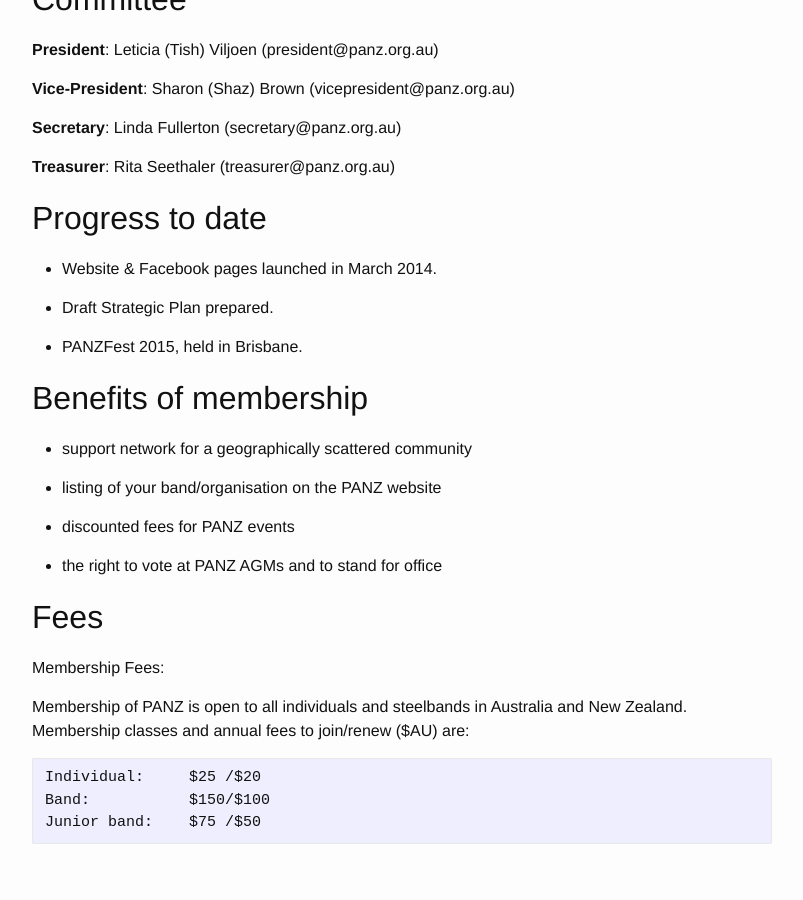
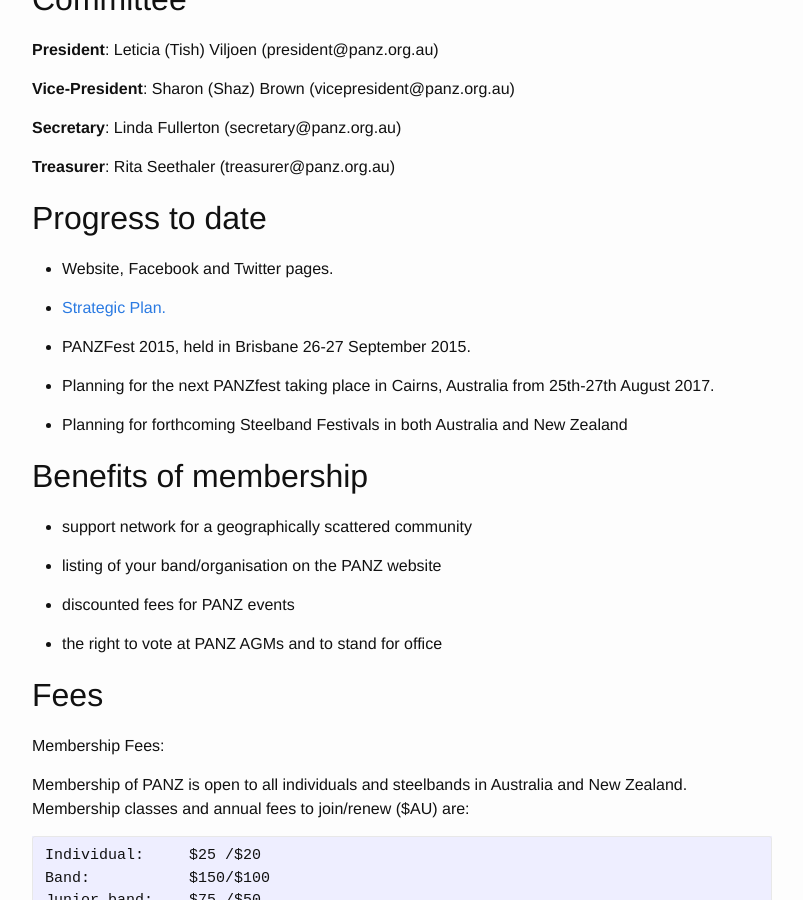
Before and after one commit to panzweb/panzweb.github.io, a Jekyll site: the page built from 1.about.markdown, in a window 1280 px wide and 900 px high, scrolled down 937 px. Shown: the whole window, without its empty margins (238-1041 px from the left). Built offline with Jekyll 4.4.1, drawn with Linux system fonts in a browser that asks for light colours.

Commit message:
updates the progress

```diff
--- a/1.about.markdown
+++ b/1.about.markdown
@@ -43,11 +43,15 @@
 
 ## Progress to date
 
-- Website & Facebook pages launched in March 2014.
+- Website, Facebook and Twitter pages.
 
-- Draft Strategic Plan prepared.
+- [Strategic Plan.](/files/panz-strategic-plan-2016.pdf)
 
-- PANZFest 2015, held in Brisbane.
+- PANZFest 2015, held in Brisbane 26-27 September 2015.
+
+- Planning for the next PANZfest taking place in Cairns, Australia from 25th-27th August 2017.
+
+- Planning for forthcoming Steelband Festivals in both Australia and New Zealand
 
 ## Benefits of membership
 
```
